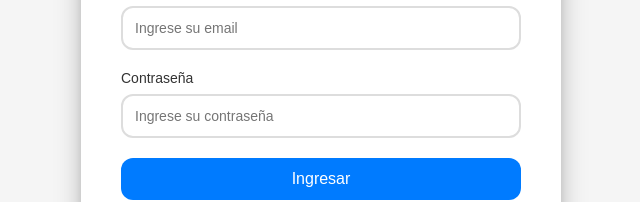
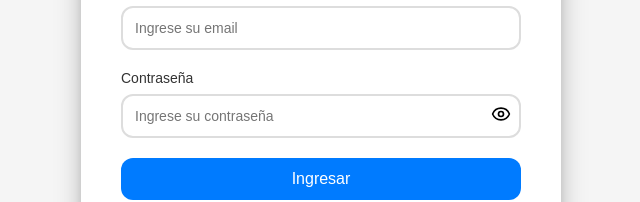
Before and after one commit to angiedejauregui/tp-semianrio, a React (Vite) app: page / in a window 1280 px wide. Shown: the part 331-533 px from the top of the page, without its empty margins (319-959 px from the left). Built offline with nearby package versions, Linux system fonts and the light colour scheme.

Commit message:
Agrego icono de visualizar contraseña

```diff
--- a/src/components/InicioSesion.jsx
+++ b/src/components/InicioSesion.jsx
@@ -1,4 +1,5 @@
 import axios from 'axios';
+import { Eye, EyeOff } from 'lucide-react';
 import { useState } from 'react';
 import { toast } from 'react-toastify';
 import './InicioSesion.css';
@@ -6,6 +7,7 @@ import './InicioSesion.css';
 const InicioSesion = ({ onLogin, onGoToRegister }) => {
   const [form, setForm] = useState({ email: '', contrasena: '' });
   const [error, setError] = useState('');
+  const [showPassword, setShowPassword] = useState(false);
 
   const handleChange = (e) => {
     setForm({ ...form, [e.target.name]: e.target.value });
@@ -24,8 +26,7 @@ const InicioSesion = ({ onLogin, onGoToRegister }) => {
     try {
       localStorage.removeItem('userData');
       const res = await axios.post('http://localhost:5000/api/users/login', form);
-      // Si la respuesta es 200 pero no hay usuario, es error
-      if (res.status === 200 && res.data && res.data.user && !res.data.error) {
+      if (res.status === 200 && res.data?.user && !res.data.error) {
         localStorage.setItem('userData', JSON.stringify(res.data.user));
         toast.success('Inicio de sesión exitoso');
         onLogin();
@@ -62,16 +63,29 @@ const InicioSesion = ({ onLogin, onGoToRegister }) => {
             />
           </div>
 
-          <div className="inicio-form-group">
+          <div className="inicio-form-group" style={{ position: 'relative' }}>
             <label className="inicio-label">Contraseña</label>
             <input
               name="contrasena"
-              type="password"
+              type={showPassword ? 'text' : 'password'}
               placeholder="Ingrese su contraseña"
               value={form.contrasena}
               onChange={handleChange}
               className="inicio-input"
+              style={{ paddingRight: '40px' }} // espacio para el ícono
             />
+            <span
+              onClick={() => setShowPassword(!showPassword)}
+              style={{
+                position: 'absolute',
+                right: '10px',
+                top: '50%',
+                transform: 'translateY(-0%)',
+                cursor: 'pointer'
+              }}
+            >
+              {showPassword ? <EyeOff size={20} /> : <Eye size={20} />}
+            </span>
           </div>
 
           {error && (
@@ -80,10 +94,7 @@ const InicioSesion = ({ onLogin, onGoToRegister }) => {
             </div>
           )}
 
-          <button
-            type="submit"
-            className="inicio-button"
-          >
+          <button type="submit" className="inicio-button">
             Ingresar
           </button>
         </form>
```
